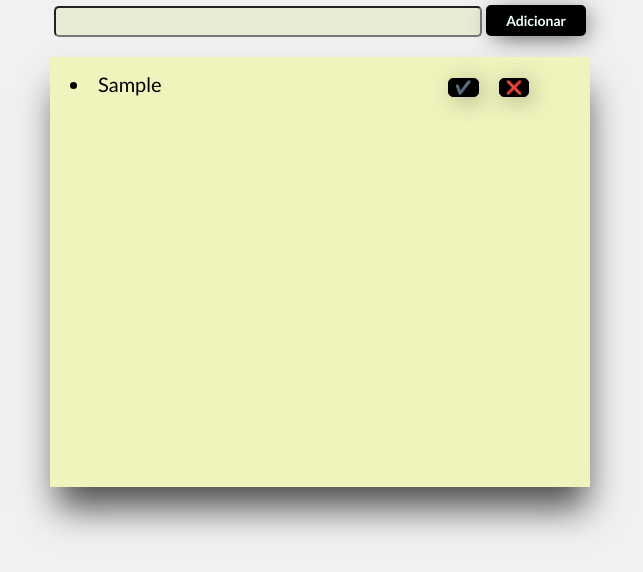
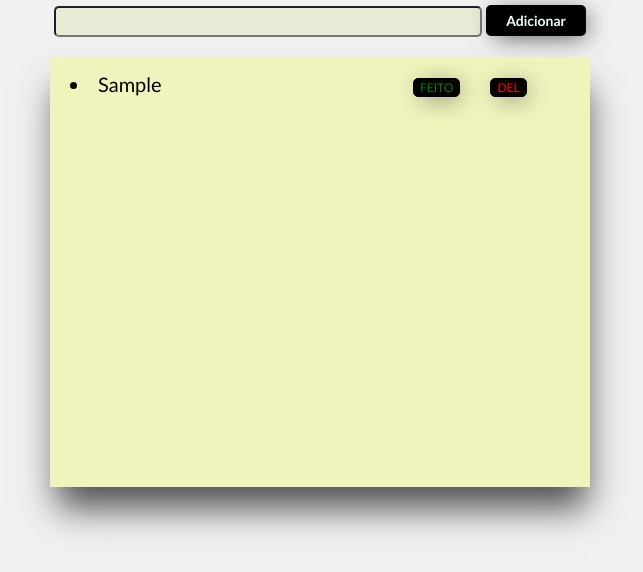
Before and after one commit to gabrielatferreira/to-do-list, a plain HTML site: page index.html in a window 1280 px wide. Both pictures are taken after typing "Sample" into the empty fields and a click on the button "Adicionar". Shown: the part 158-730 px from the top of the page, without its empty margins (320-963 px from the left). Drawn offline with Linux system fonts and the light colour scheme.

Commit message:
ajuste do estilo dos botões de check e delete

```diff
--- a/componentes/conclui.js
+++ b/componentes/conclui.js
@@ -5,7 +5,7 @@ const botaoConclui = (lists) => {
     const botaoConcluir = document.createElement('button')
 
     botaoConcluir.classList.add('check-button')
-    botaoConcluir.innerText = '✔️'
+    botaoConcluir.innerText = 'FEITO'
     botaoConcluir.addEventListener('click', concluirTarefa)
 
     return botaoConcluir
--- a/componentes/deleta.js
+++ b/componentes/deleta.js
@@ -5,7 +5,7 @@ const botaoDeleta = (lists) => {
     const botaoDeletar = document.createElement('button')
 
     botaoDeletar.classList.add('delete-button')
-    botaoDeletar.innerHTML = '❌'
+    botaoDeletar.innerHTML = 'DEL'
     botaoDeletar.addEventListener('click', deletarTarefa)
 
     return botaoDeletar
--- a/style.css
+++ b/style.css
@@ -64,7 +64,10 @@ body {
 }
 
 .check-button {
-    margin-left: 50px;
+    font-family: 'Trebuchet MS', 'Lucida Sans Unicode', 'Lucida Grande', 'Lucida Sans', Arial, sans-serif;
+    font-size: 12px;
+    color: green;
+    margin-left: 15px;
     background-color: #000;
     border: 1px solid #000;
     border-radius: 5px;
@@ -80,7 +83,10 @@ body {
 }
 
 .delete-button {
-    margin-left: 20px;
+    font-family: 'Trebuchet MS', 'Lucida Sans Unicode', 'Lucida Grande', 'Lucida Sans', Arial, sans-serif;
+    font-size: 12px;
+    color: red;
+    margin-left: 30px;
     background-color: #000;
     border: 1px solid #000;
     border-radius: 5px;
@@ -98,6 +104,7 @@ body {
 .div-content {
     width: 60%;
     display: inline-block;
+    word-break: break-word;
 }
 
 .div-buttons {
```
